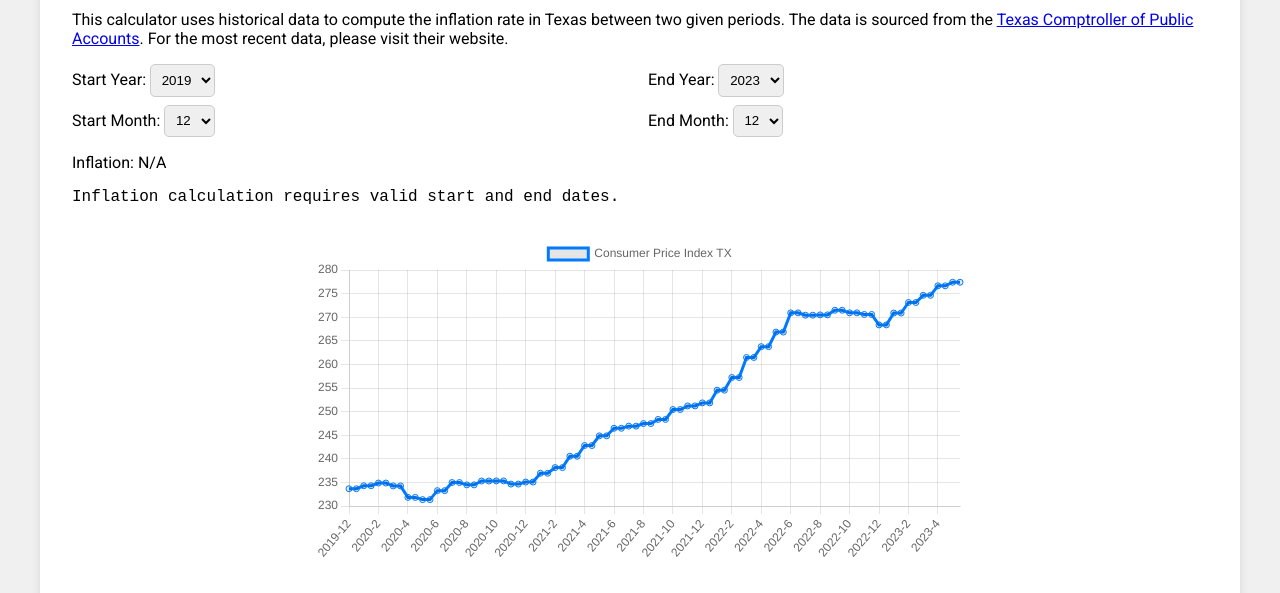
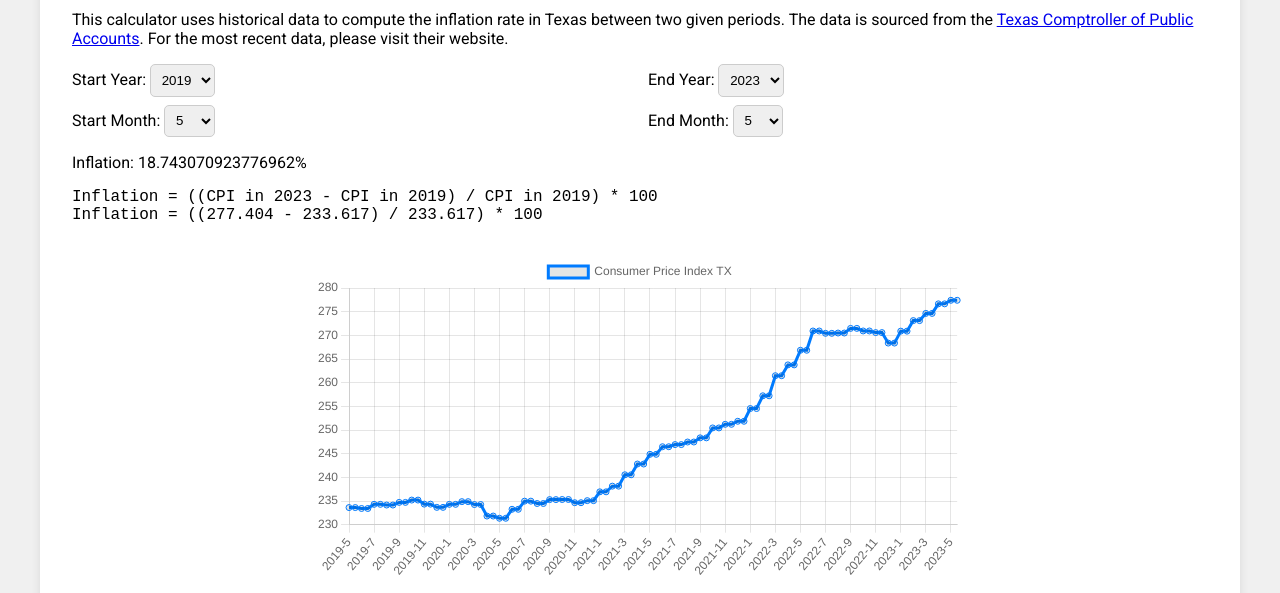
Before and after one commit to adpena/TexasInflationCalculator, a plain HTML site: page index.html in a window 1280 px wide. Shown: the part 153-746 px from the top of the page. Drawn offline with nearby package versions, Linux system fonts and the light colour scheme.

Commit message:
Update index.html

```diff
--- a/index.html
+++ b/index.html
@@ -78,7 +78,7 @@
                 <label>
                     Start Month:
                     <select v-model="startMonth">
-                        <option v-for="month in months" :value="month">{{ month }}</option>
+                        <option v-for="month in months" :value="month" :selected="month === '5'">{{ month }}</option>
                     </select>
                 </label>
             </div>
@@ -92,14 +92,17 @@
                 <label>
                     End Month:
                     <select v-model="endMonth">
-                        <option v-for="month in months" :value="month">{{ month }}</option>
+                        <option v-for="month in months" :value="month" :selected="month === '5'">{{ month }}</option>
                     </select>
                 </label>
             </div>
         </form>
         <p v-if="inflation !== null">Inflation: {{ inflation }}%</p>
         <p v-else>Inflation: N/A</p>
-        <p class="formula" v-if="startYear && startMonth && endYear && endMonth && inflation !== null">Inflation = ((CPI in {{ endYear }} - CPI in {{ startYear }}) / CPI in {{ startYear }}) * 100</p>
+        <p class="formula" v-if="startYear && startMonth && endYear && endMonth && inflation !== null">
+            Inflation = ((CPI in {{ endYear }} - CPI in {{ startYear }}) / CPI in {{ startYear }}) * 100<br>
+            Inflation = (({{ getCPI(endYear, endMonth) }} - {{ getCPI(startYear, startMonth) }}) / {{ getCPI(startYear, startMonth) }}) * 100
+        </p>
         <p class="formula" v-else>Inflation calculation requires valid start and end dates.</p>
         <canvas id="chart"></canvas>
         <table>
@@ -124,9 +127,9 @@
             el: '#app',
             data: {
                 startYear: '2019',
-                startMonth: null,
+                startMonth: '5',
                 endYear: '2023',
-                endMonth: null,
+                endMonth: '5',
                 inflation: null,
                 data: [],
                 years: [],
@@ -171,17 +174,6 @@
                         });
                         this.years = [...years].sort((a, b) => a - b);
                         this.months = [...months].sort((a, b) => a - b);
-
-                        // Find the latest month in 2023
-                        let latestMonth = null;
-                        this.data.forEach(row => {
-                            if (row.Year === '2023' && row.Month !== '' && parseFloat(row.Month) > latestMonth) {
-                                latestMonth = parseFloat(row.Month);
-                            }
-                        });
-
-                        this.endMonth = latestMonth.toString();
-                        this.startMonth = latestMonth.toString();
 
                         this.updateChartAndInflation();
                     }
```
